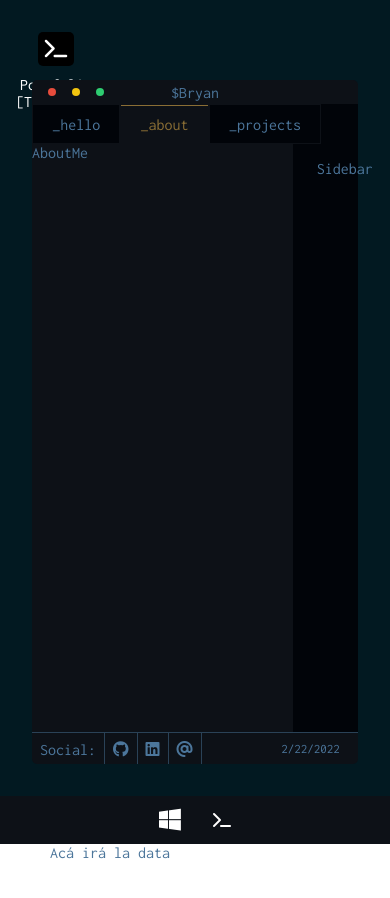
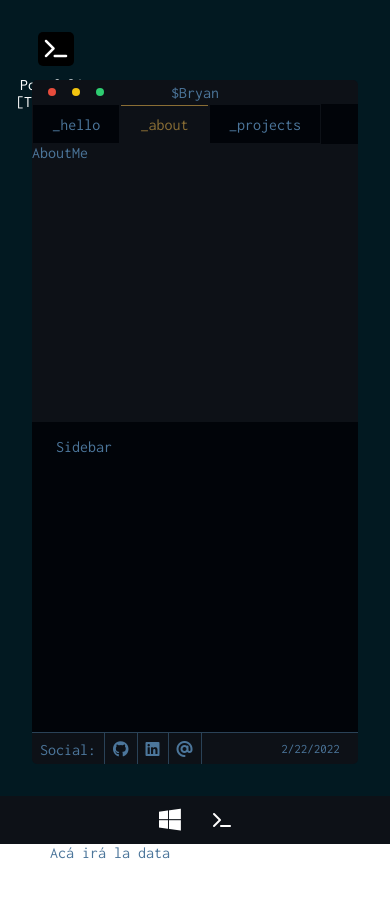
Before and after one commit to ripterdust/Portfolio2022, a React (Create React App) app: page /about in a window 390 px wide. Shown: the top 898 px of the page. Built offline with nearby package versions, Linux system fonts and the light colour scheme.

Commit message:
Added the grid styles

```diff
--- a/src/styles/terminal/about/_about.scss
+++ b/src/styles/terminal/about/_about.scss
@@ -2,5 +2,20 @@
     width: 100%;
     height: 100%;
     display: grid;
-    grid-template-columns: auto 20%;
 }
+
+
+
+
+@media (max-width : 800px) {
+    .about {
+        grid-template-columns: 1fr calc(1fr - 1em);
+    }
+}
+
+@media (min-width : 800px) {
+    .about{
+        grid-template-columns: auto 20%;
+    }
+
+}
```
Also changed, not shown: src/styles/terminal/about/_sidebar.scss (line endings or trailing spaces).
